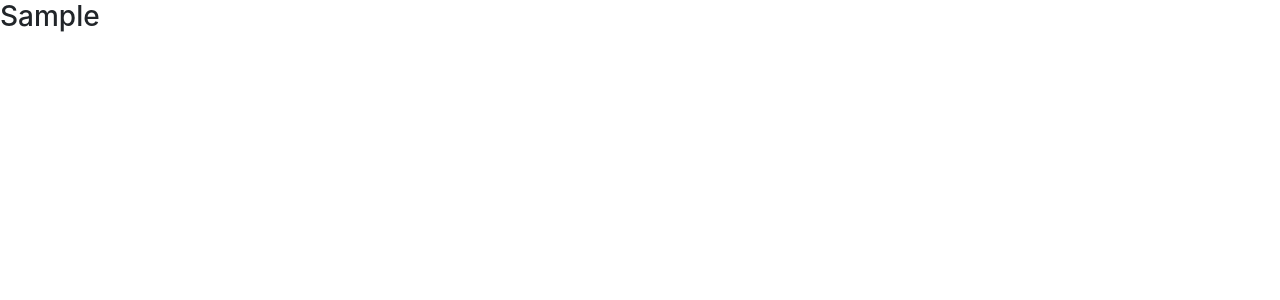
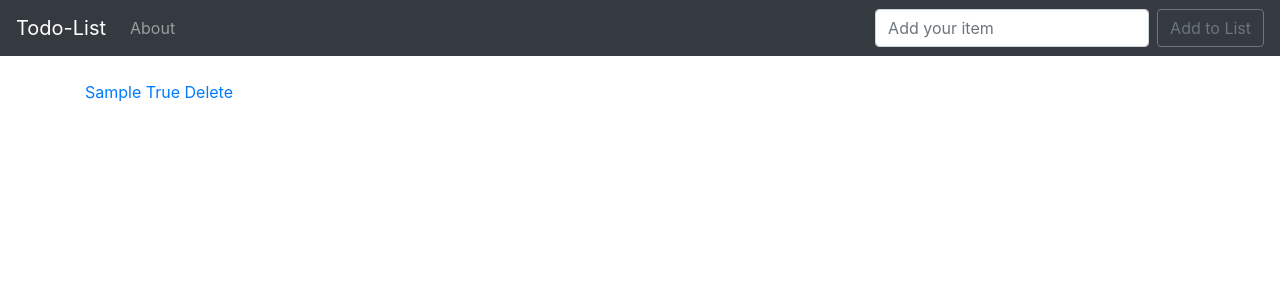
Before and after one commit to Chrisaor/todo_list_2, a Django app: page / in a window 1280 px wide. Before the commit the part shown is almost empty. Shown: the top 300 px of the page. Run offline with Django 3.2, Linux system fonts and the light colour scheme; tables that the repository leaves empty hold one stand-in row (values such as "Sample post"); some libraries are stand-ins or nearby versions.

Commit message:
Bootstrap적용

```diff
--- a/app/templates/todo_list/base.html
+++ b/app/templates/todo_list/base.html
@@ -11,6 +11,24 @@
     <title>{% block title %}{% endblock %}</title>
   </head>
   <body>
+  <nav class="navbar navbar-expand-lg navbar-dark bg-dark">
+  <button class="navbar-toggler" type="button" data-toggle="collapse" data-target="#navbarTogglerDemo03" aria-controls="navbarTogglerDemo03" aria-expanded="false" aria-label="Toggle navigation">
+    <span class="navbar-toggler-icon"></span>
+  </button>
+  <a class="navbar-brand" href="#">Todo-List</a>
+
+  <div class="collapse navbar-collapse" id="navbarTogglerDemo03">
+    <ul class="navbar-nav mr-auto mt-2 mt-lg-0">
+      <li class="nav-item">
+        <a class="nav-link" href="#">About</a>
+      </li>
+    </ul>
+    <form class="form-inline my-2 my-lg-0">
+      <input class="form-control mr-sm-2" type="search" placeholder="Add your item" aria-label="Search">
+      <button class="btn btn-outline-secondary my-2 my-sm-0" type="submit">Add to List</button>
+    </form>
+  </div>
+</nav>
   {% block content %}
   {% endblock %}
     <!-- Optional JavaScript -->
--- a/app/templates/todo_list/index.html
+++ b/app/templates/todo_list/index.html
@@ -1,7 +1,16 @@
 {% extends 'todo_list/base.html' %}
 
 {% block content %}
+<br>
+<div class="container">
 {% for item in items %}
-<h3>{{ item }}</h3>
+
+    <a href="">{{ item.item }}</a>
+    <a href="">{{ item.completed }}</a>
+    <a href="">Delete</a>
+
+    <br>
+
 {% endfor %}
+      </ul>  </div>
 {% endblock %}
```
